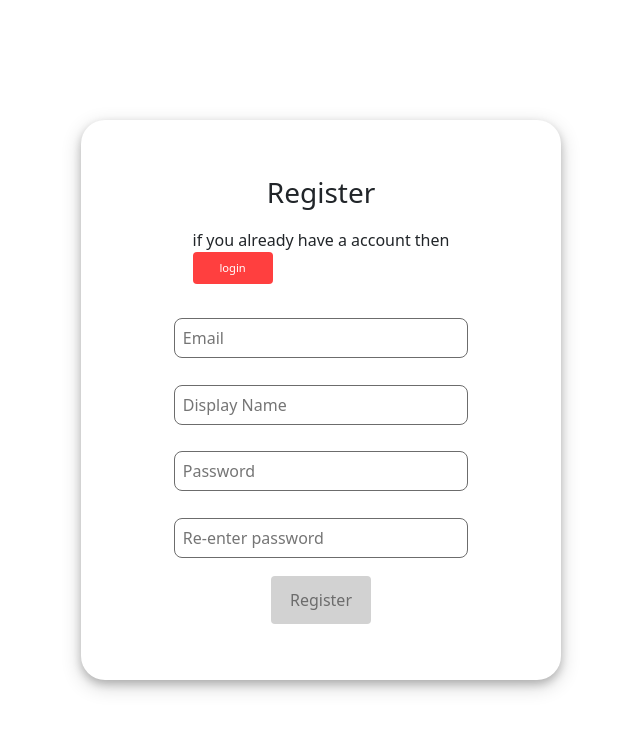
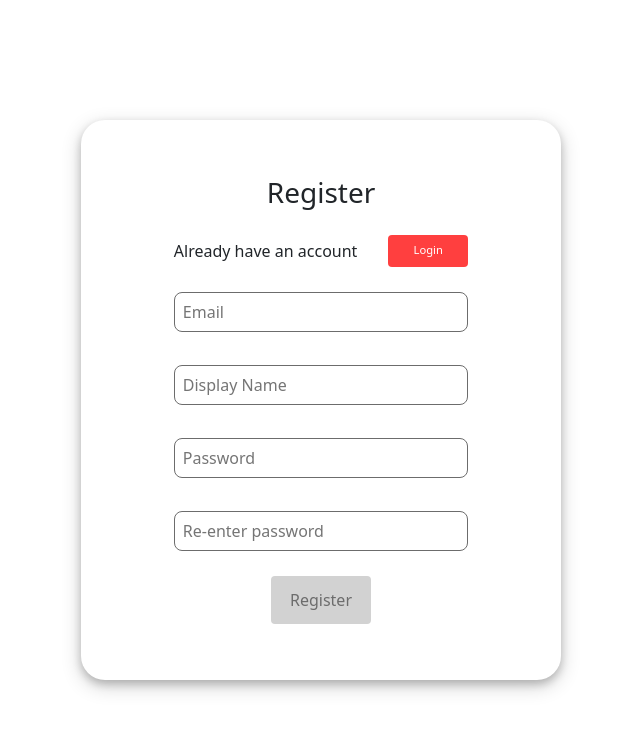
Before and after one commit to rohitchelat2/Messenger, a React (Vite) app in the folder client/: page / in a window 1280 px wide. Shown: the top 730 px of the page, without its empty margins (319-959 px from the left). Built offline with nearby package versions, Linux system fonts and the light colour scheme.

Commit message:
corrected_register

```diff
--- a/client/src/App.css
+++ b/client/src/App.css
@@ -26,6 +26,14 @@
   width: 10vh;
   height: 4vh;
   font-size: .7em;
+}
+
+.text-button{
+  display: flex;
+  width: 80%;
+  flex-direction: row;
+  justify-content: space-between;
+  align-items: center;
 }
 
 
--- a/client/src/components/Login.jsx
+++ b/client/src/components/Login.jsx
@@ -34,6 +34,7 @@ function Login() {
   return (
     <div className="login-container">
       <h3>Login</h3>
+      <div className="text-button"> <div>Already have an account </div><button className="small-button" onClick={()=>{navigate("/register");}}>Register</button></div>
       <div className="input-container">
         <input type="text" value={emailInput} placeholder="Email" onChange={(e) => setEmailInput(e.target.value)}  />
       </div>
--- a/client/src/components/Register.jsx
+++ b/client/src/components/Register.jsx
@@ -61,7 +61,7 @@ function Register() {
   return (
     <div className="register-container">
       <h3>Register</h3>
-      <p>if you already have a account then <button className="small-button" onClick={()=>{navigate("/login");}}>login</button></p>
+      <div className="text-button"> <div>Already have an account </div><button className="small-button" onClick={()=>{navigate("/login");}}>Login</button></div>
       <div className="input-container">
         <input type="email" value={emailInput} placeholder="Email" onBlur={checkEmail} onChange={(e) => setEmailInput(e.target.value)}  />
         <div style={{color: "red"}}>{errorEmail}</div>
```
